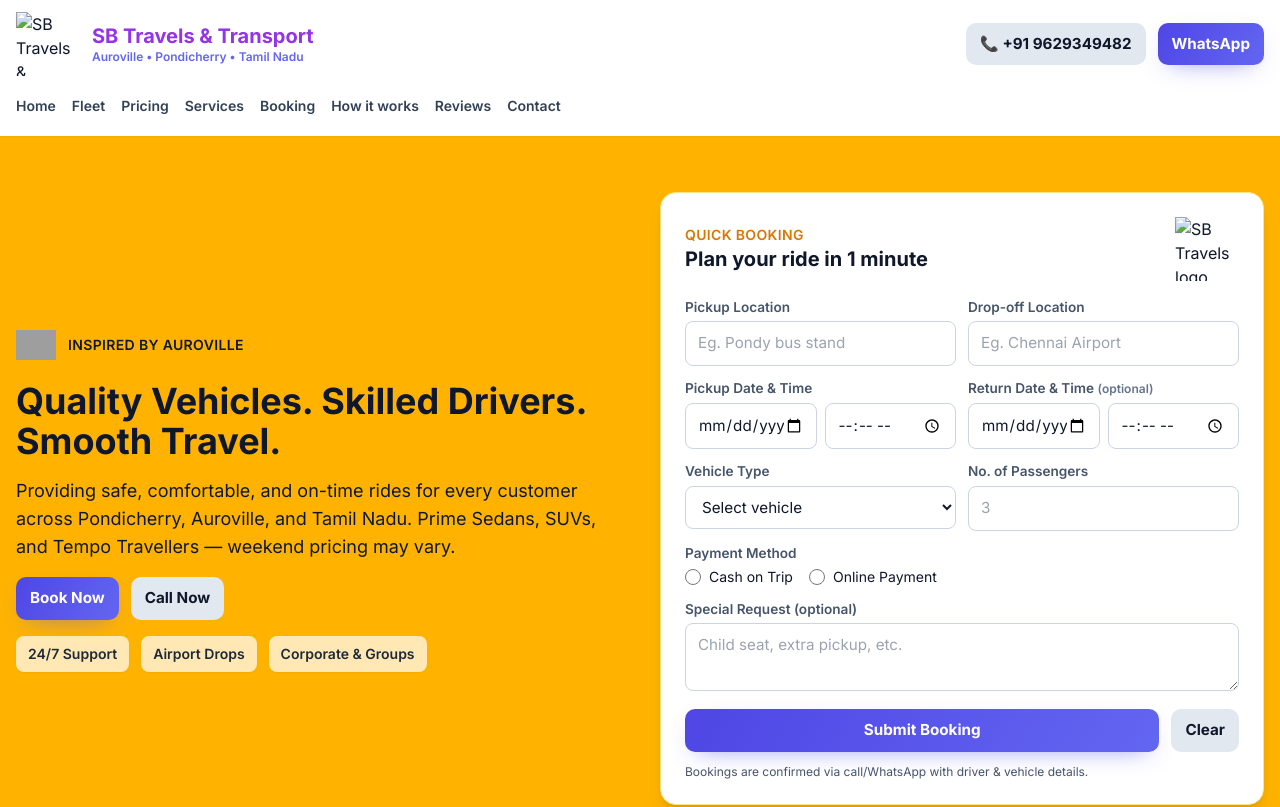
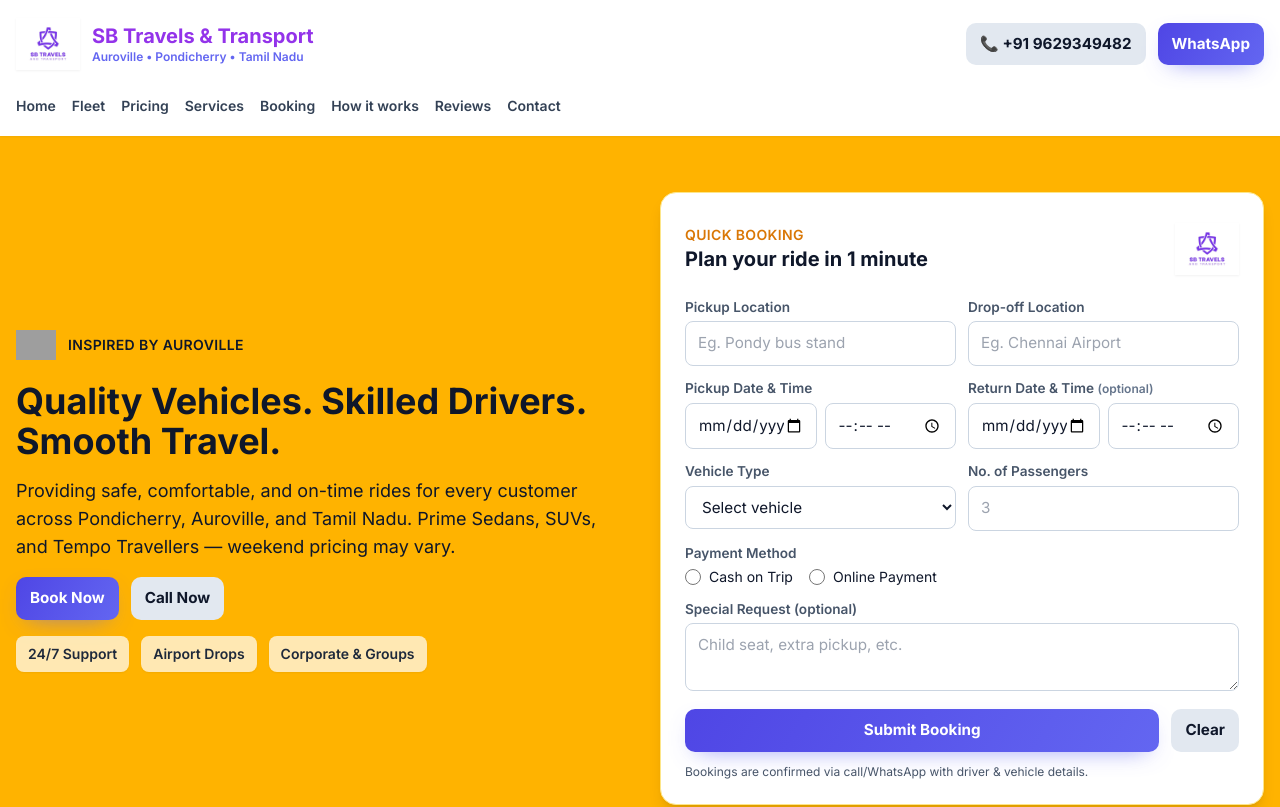
Before and after one commit to aravindankumar792-bot/my-first-website, a plain HTML site: page index.html in a window 1280 px wide. Shown: the top 807 px of the page. Drawn offline with nearby package versions, Linux system fonts and the light colour scheme; grey boxes are pictures that could not be loaded.

Commit message:
Update index.html

```diff
--- a/index.html
+++ b/index.html
@@ -14,7 +14,7 @@
   <header class="shadow-sm bg-white sticky top-0 z-30">
     <div class="container mx-auto px-4 py-3 flex items-center justify-between">
       <div class="flex items-center gap-3">
-        <img src="images/logo.JPG" alt="SB Travels & Transport logo" class="w-16 h-16 object-contain drop-shadow-sm">
+        <img src="logo.jpg" alt="SB Travels logo" class="w-16 h-16 object-contain drop-shadow-sm">
         <div class="font-bold text-xl text-slate-800 leading-tight">
           <div class="text-purple-600">SB Travels & Transport</div>
           <div class="text-xs font-semibold text-indigo-500">Auroville • Pondicherry • Tamil Nadu</div>
@@ -66,7 +66,7 @@
               <p class="text-sm font-semibold text-amber-600 uppercase tracking-wide">Quick Booking</p>
               <h2 class="text-xl font-bold">Plan your ride in 1 minute</h2>
             </div>
-            <img src="images/logo.JPG" alt="SB Travels logo" class="w-16 h-16 object-contain drop-shadow-sm">
+            <img src="logo.jpg" alt="SB Travels logo" class="w-16 h-16 object-contain drop-shadow-sm">
           </div>
           <form id="booking-form" class="space-y-3">
             <div class="grid sm:grid-cols-2 gap-3">
@@ -448,7 +448,7 @@
   <footer class="bg-slate-900 text-white py-8 mt-10">
     <div class="container mx-auto px-4 space-y-4 text-center">
       <div class="flex items-center justify-center gap-3">
-        <img src="images/logo.JPG" alt="SB Travels logo" class="w-14 h-14 object-contain opacity-90">
+        <img src="logo.jpg" alt="SB Travels logo" class="w-14 h-14 object-contain opacity-90">
         <div>
           <p class="font-semibold text-white">SB Travels & Transport</p>
           <p class="text-xs text-slate-300">© 2025 SB Travel & Transport. All Rights Reserved.</p>
```
